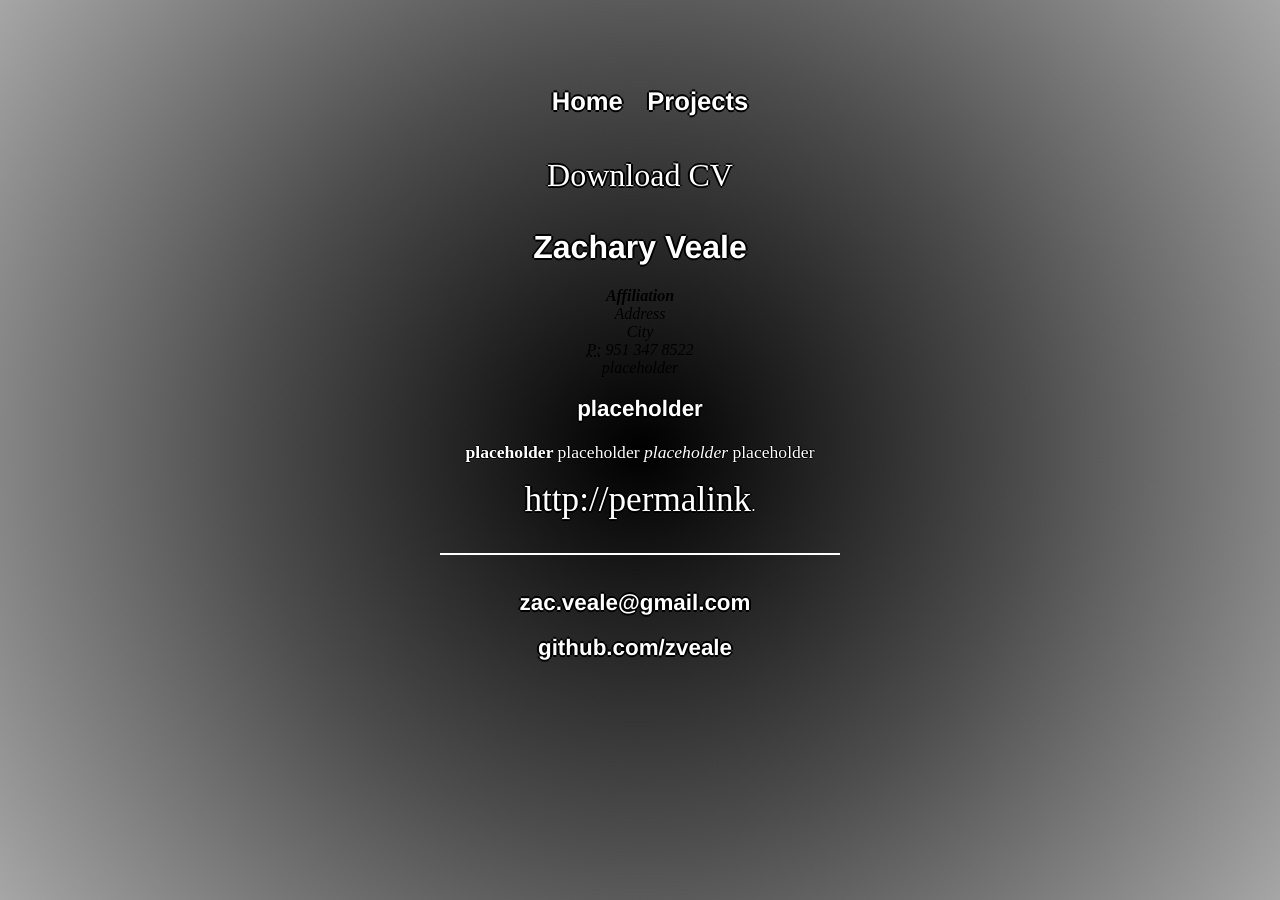
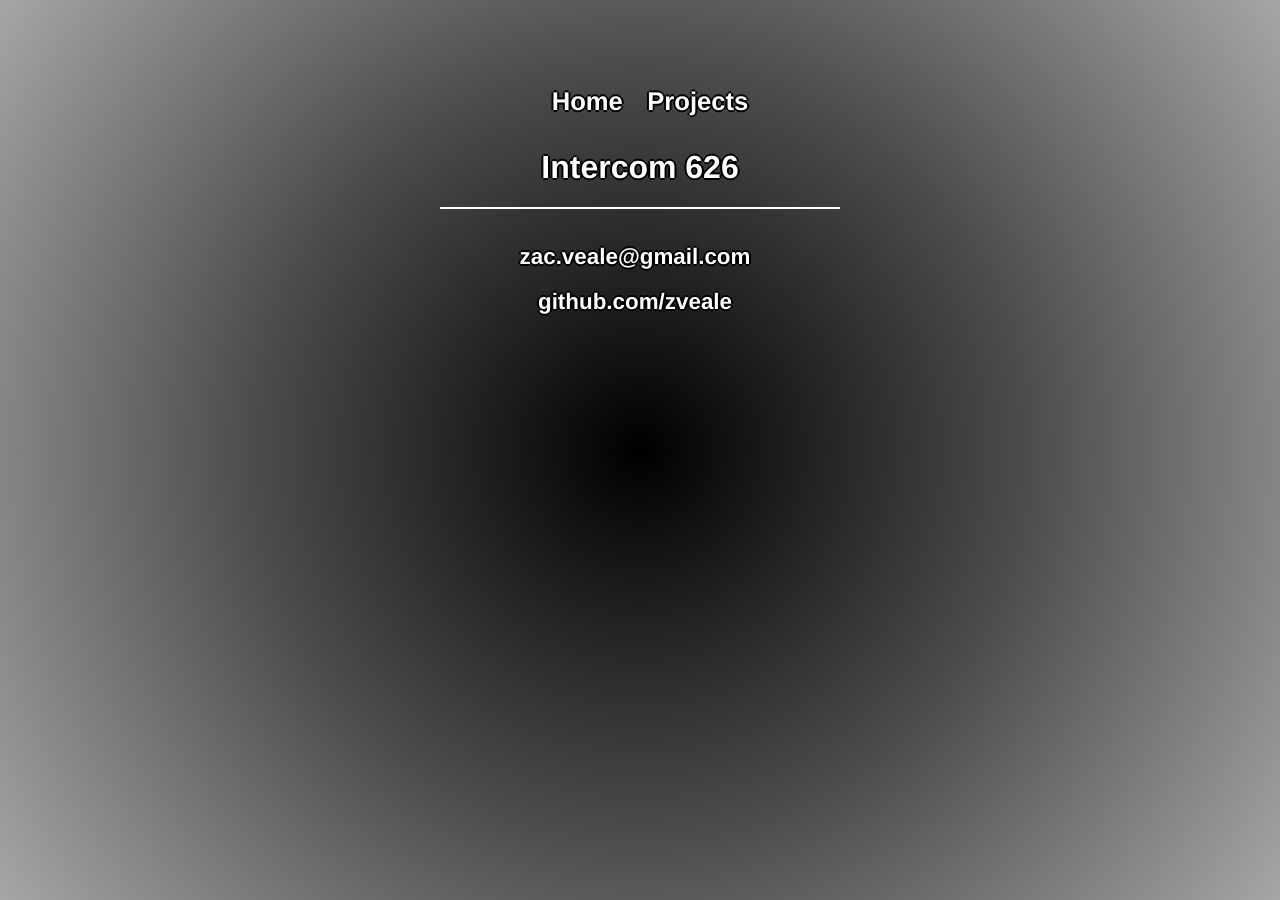
Before and after one commit to zveale/zveale.github.io, a Jekyll site: the page built from projects/index.html, in a window 1280 px wide. Built offline with Jekyll 4.4.1, drawn with Linux system fonts in a browser that asks for light colours.

Commit message:
clean up

```diff
--- a/css/main.css
+++ b/css/main.css
@@ -80,12 +80,3 @@ p {
 footer {
     border-top: 2px solid #fff;
 }
-ul.posts {
-    margin: 20px auto 40px;
-    font-size: 1.2em;
-	color: white;
-	text-shadow: -1px 0 black, 0 1px black, 1px 0 black, 0 -1px black;
-}
-ul.posts li {
-    list-style: none;
-}
--- a/projects/index.html
+++ b/projects/index.html
@@ -1,22 +1,9 @@
 ---
 layout: default
-title: CV
+title: Projects
 ---
 
-	<div class="cv">
-		<a href="#" class="download" title="Download CV as PDF">Download CV</a>
-					<h1>Zachary Veale</h1>
-					<address>
-					<strong>Affiliation</strong><br>
-					Address<br>
-					City<br>
-					<abbr title="phone">P:</abbr> 951 347 8522<br>
-					<span class="obfuscate">placeholder</span>
-					</address>
-
-					<h2>placeholder</h2>
-
-					<p><strong> placeholder </strong> placeholder <em> placeholder </em> placeholder <a href="#">http://permalink</a>.
-
+	<div class="projects">
+		<h1>Intercom 626</h1>
 
 	</div>
```
